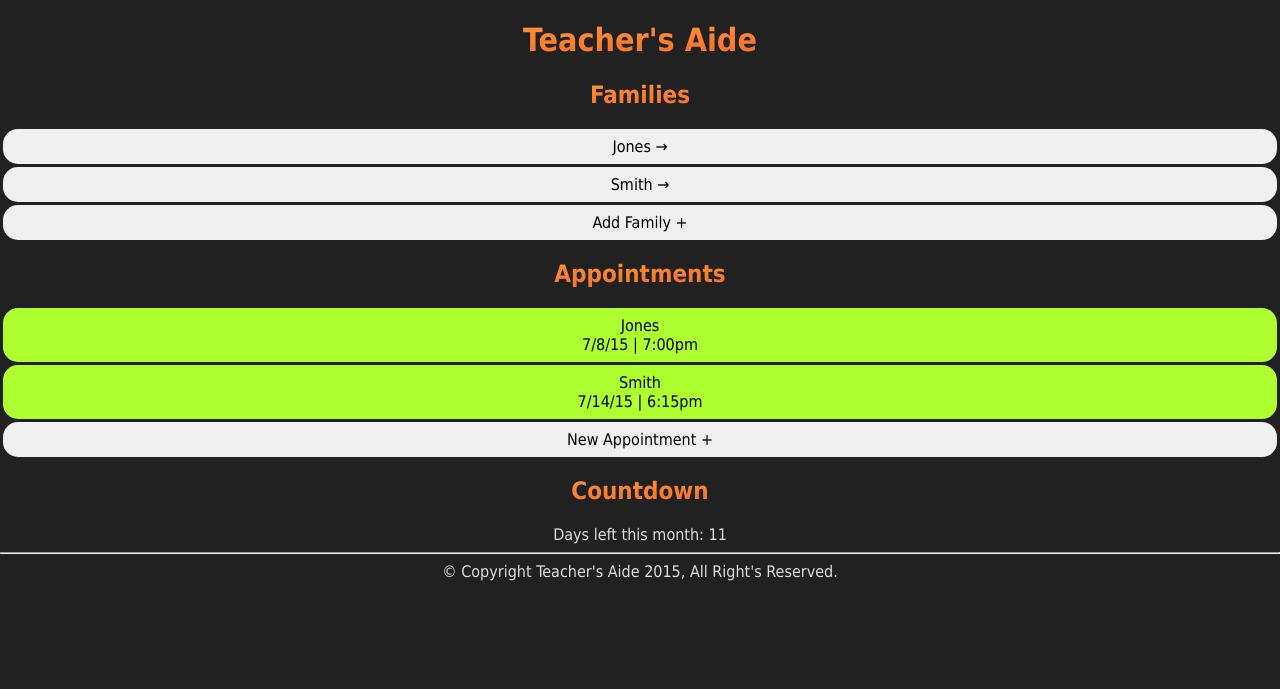
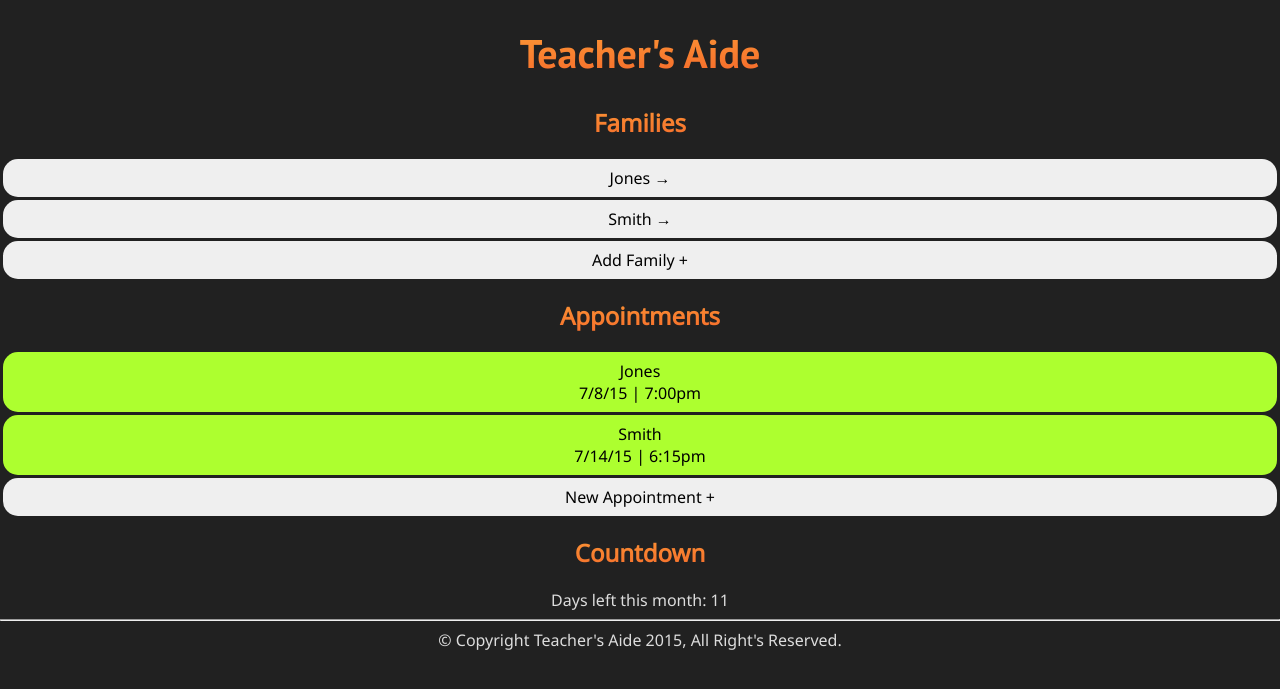
Before and after one commit to Volle-Kyle/3-S-CIT261, a PHP site: page / in a window 1280 px wide. Shown: the top 689 px of the page. Run offline with PHP 8.4, Linux system fonts and the light colour scheme.

Commit message:
Added fonts

```diff
--- a/index.html
+++ b/index.html
@@ -6,6 +6,7 @@
         <title>Teacher's Aide</title>
         <link type="image/gif" rel="icon" href="favicon.ico" />
         <link type="text/css" rel="stylesheet" href="style.css" />
+        <link href='http://fonts.googleapis.com/css?family=Noto+Sans|PT+Sans:700' rel='stylesheet' type='text/css'>
         <script src="scripts.js"></script>
         <meta name="viewport" content="width=device-width, initial-scale=1.0">
     </head>
--- a/style.css
+++ b/style.css
@@ -7,7 +7,8 @@
  */
 
 html {
-  font-family: Tahoma, Geneva, sans-serif; /* 1 */
+  font-family: 'Noto Sans', sans-serif;
+  font-weight: 400;  /* 1 */
   -ms-text-size-adjust: 100%; /* 2 */
   -webkit-text-size-adjust: 100%; /* 2 */
 }
@@ -136,8 +137,10 @@ dfn {
  */
 
 h1 {
+  font-family: 'PT Sans', sans-serif;
+  font-weight: 700;
   text-align: center;
-  font-size: 2em;
+  font-size: 2.5em;
   margin: 0.67em 0;
   color: #f35626;
     background-image: -webkit-linear-gradient(92deg,#f35626,#feab3a);
```
